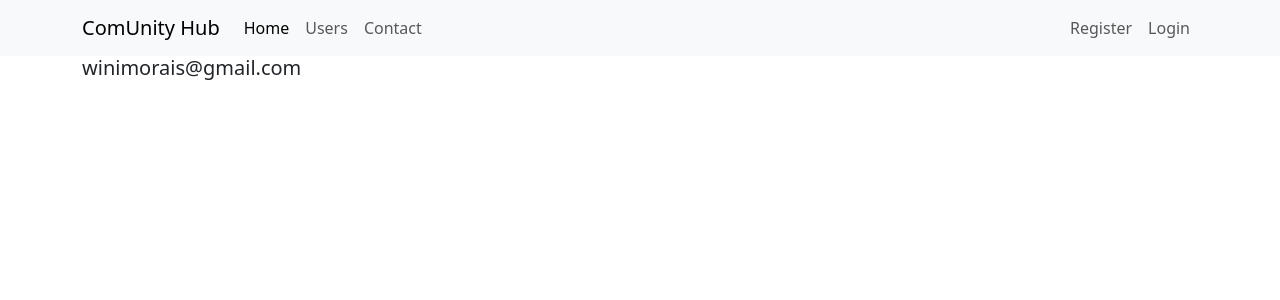
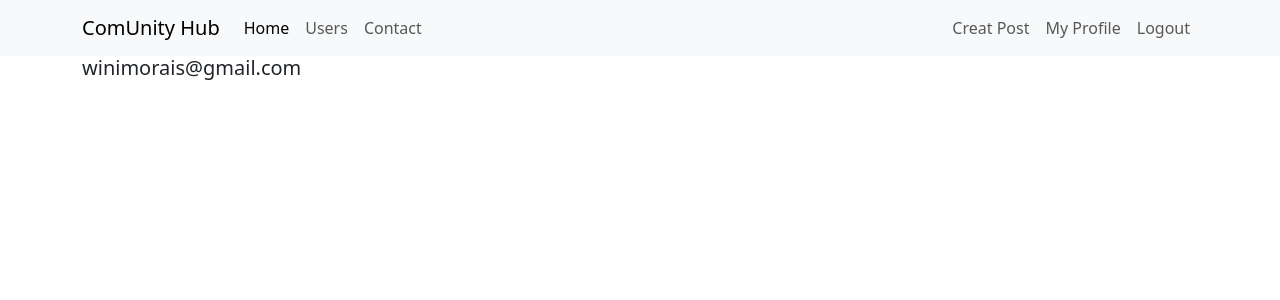
Before and after one commit to winimorais/comunity-hub, a Flask app: page /contact-details in a window 1280 px wide. Shown: the top 300 px of the page. Run offline with Flask 3, Linux system fonts and the light colour scheme; a user stored in the database is signed in.

Commit message:
feat: logout created

```diff
--- a/comunityhub/routes.py
+++ b/comunityhub/routes.py
@@ -2,7 +2,7 @@ from flask import render_template, flash, request, redirect, url_for
 from comunityhub import app, database, bcrypt
 from comunityhub.forms import FormLogin, CreateAccountForm
 from comunityhub.models import User
-from flask_login import login_user
+from flask_login import login_user, logout_user, current_user
 
 users_list = ['Ana', 'Bruna', 'Pedro', 'Joao', 'Clara']
 
@@ -36,7 +36,6 @@ def login():
         else:
             flash(f'Invalid login credentials. Please verify your email and password and try again.', 'alert-danger')
 
-
     if form_creat_account.validate_on_submit() and 'submit' in request.form:
         cript_password = bcrypt.generate_password_hash(form_creat_account.password.data)
         user = User(username=form_creat_account.username.data, email=form_creat_account.email.data,
@@ -47,3 +46,20 @@ def login():
         return redirect(url_for('home'))
 
     return render_template('login.html', form_login=form_login, form_creat_account=form_creat_account)
+
+
+@app.route('/logout')
+def logout():
+    logout_user()
+    flash(f'Logout successful. See you next time!', 'alert-success')
+    return redirect(url_for('home'))
+
+
+@app.route('/profile')
+def profile():
+    return render_template('profile.html')
+
+
+@app.route('/post/create')
+def creat_post():
+    return render_template('creat-post.html')
--- a/comunityhub/templates/navbar.html
+++ b/comunityhub/templates/navbar.html
@@ -13,12 +13,26 @@
                     <a class="nav-link" href="{{ url_for('contact_details') }}">Contact</a>
                 </li>
             </ul>
-            <li class="navbar-nav d-flex">
-                <a class="nav-link" href="{{ url_for('login') }}">Register</a>
-            </li>
-            <li class="navbar-nav d-flex">
-                <a class="nav-link" href="{{ url_for('login') }}">Login</a>
-            </li>
+            <ul class="d-flex navbar-nav">
+                {% if current_user.is_authenticated %}
+                    <li class="nav-item">
+                        <a class="nav-link" href="{{ url_for('creat_post') }}">Creat Post</a>
+                    </li>
+                    <li class="nav-item">
+                        <a class="nav-link" href="{{ url_for('profile') }}">My Profile</a>
+                    </li>
+                    <li class="nav-item">
+                        <a class="nav-link" href="{{ url_for('logout') }}">Logout</a>
+                    </li>
+                {% else %}
+                    <li class="nav-item">
+                        <a class="nav-link" href="{{ url_for('login') }}">Register</a>
+                    </li>
+                    <li class="navbar-nav d-flex">
+                        <a class="nav-link" href="{{ url_for('login') }}">Login</a>
+                    </li>
+                {% endif %}
+            </ul>
         </div>
     </div>
 </nav>
```
Also changed, not shown: comunityhub/templates/creat-post.html (added, +7 -0 lines), comunityhub/templates/profile.html (added, +7 -0 lines).
